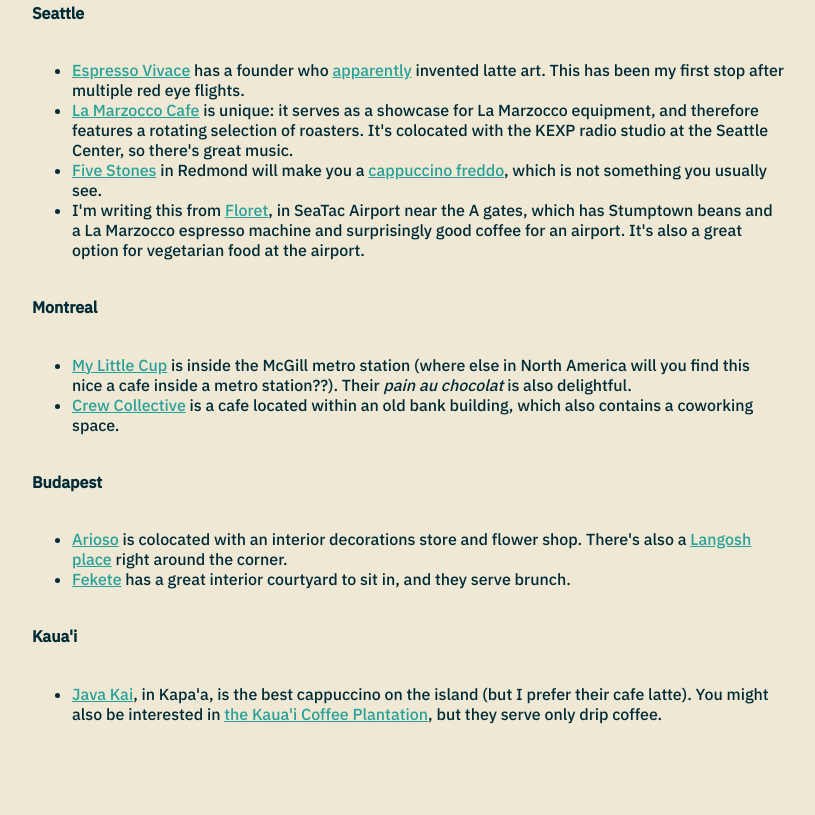
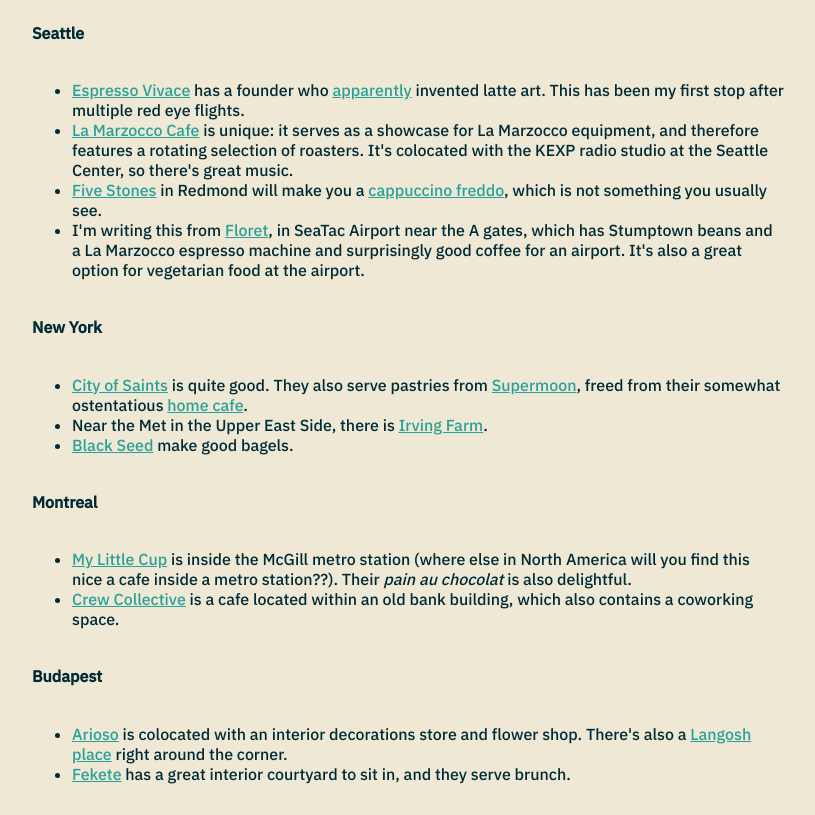
Before and after one commit to akshayknarayan/akshayknarayan.github.io, a plain HTML site: page coffee.html in a window 1280 px wide. Shown: the part 1186-2001 px from the top of the page, without its empty margins (232-1047 px from the left). Before the commit the page ends 1934 px from the top, so only its background shows below. Drawn offline with Linux system fonts and the light colour scheme.

Commit message:
update coffee

```diff
--- a/coffee.html
+++ b/coffee.html
@@ -29,7 +29,7 @@
             </p>
 
             <p>
-            Note: When it comes to coffee, I mostly evaluate cappuccinos.
+            Note: When it comes to coffee, I mostly evaluate cappuccinos. For pedants, this page additionally contains recommendations for non-coffee items.
             </p>
         </div>
 
@@ -59,7 +59,7 @@
         <div style="text-align:left; display:inline-block">
             <ul>
                 <li>
-                    The old favorite near Soda Hall, Nefeli Cafe, is now closed. Instead, <a href="https://yaliscoffee.com/">Yali's in Sutardja Dai Hall</a> is a good option.
+                    The old favorite near Soda Hall, Nefeli Cafe, is now closed. Instead, <a href="https://yaliscoffee.com/">Yali's in Sutardja Dai Hall</a> is a good option. Don't get a small iced coffee here: these are apparently bad.
                 </li>
                 <li>
                     <a href="https://www.highwirecoffee.com/">Highwire</a> and <a href="https://www.artiscoffee.com/">Artis</a> are good options if you've just had lunch at <a href="http://vikschaat.com/">Vik's</a> (or are otherwise near the Fourth Street Area).
@@ -124,6 +124,21 @@
             </ul>
         </div>
 
+        <h4>New York</h4>
+        <div style="text-align:left; display:inline-block">
+            <ul>
+                <li>
+                    <a href="https://www.cityofsaintscoffee.com">City of Saints</a> is quite good. They also serve pastries from <a href="https://www.supermoonbakehouse.com/">Supermoon</a>, freed from their somewhat ostentatious <a href="https://www.supermoonbakehouse.com/">home cafe</a>.
+                </li>
+                <li>
+                    Near the Met in the Upper East Side, there is <a href="https://irvingfarm.com/"</a>Irving Farm</a>.
+                </li>
+                <li>
+                    <a href="https://www.blackseedbagels.com/">Black Seed</a> make good bagels.
+                </li>
+            </ul>
+        </div>
+
         <h4>Montreal</h4>
         <div style="text-align:left; display:inline-block">
             <ul>
```
